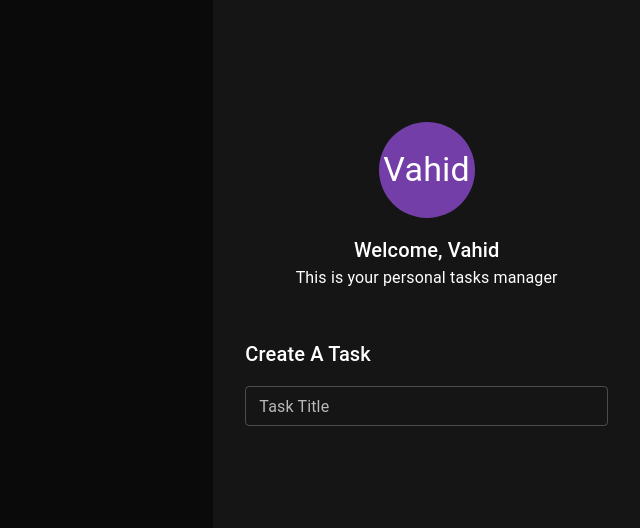
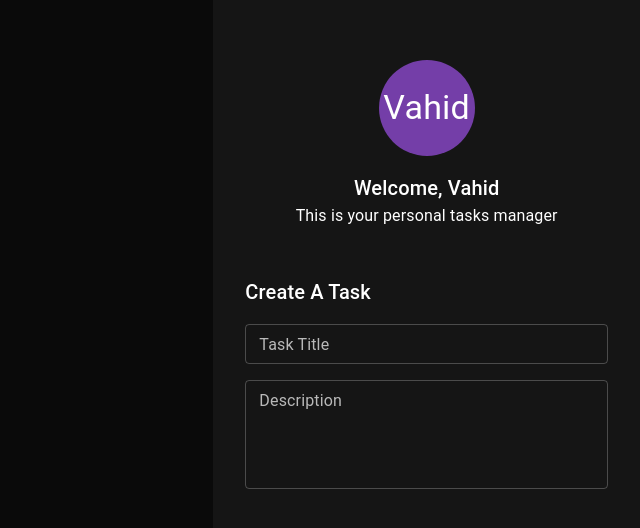
Before and after one commit to SaeedAbi/todo-practice, a React (Create React App) app: page / in a window 1280 px wide. Shown: the part 102-630 px from the top of the page, without its empty margins (640-1280 px from the left). Built offline with nearby package versions, Linux system fonts and the light colour scheme.

Commit message:
:construction: add _TaskDescription component for CreateTaskForm

```diff
--- a/src/components/CreateTaskForm/CreateTaskForm.tsx
+++ b/src/components/CreateTaskForm/CreateTaskForm.tsx
@@ -9,6 +9,7 @@ const CreateTaskForm:FC = ():ReactElement => {
            <Typography component='h2' variant='h6' mb={2}>Create A Task</Typography>
            <Stack spacing={2} sx={{width:'100%'}}>
             <TaskTitle/>
+           <TaskDescription/>
            </Stack>
        </Box>
     );
--- /dev/null
+++ b/src/components/CreateTaskForm/_TaskDescription.tsx
@@ -0,0 +1,31 @@
+import React, {FC, ReactElement} from 'react';
+import {TextField} from "@mui/material";
+import {ITextField} from "./Interfaces/ITextField";
+import PropTypes from "prop-types";
+import TaskTitle from "./_TaskTitle";
+
+const TaskDescription:FC<ITextField> = ({disabled=false,onChange=e=>console.log(e)}):ReactElement => {
+    return (
+        <TextField
+        id='description'
+        name='description'
+        label='Description'
+        placeholder='Description'
+        variant='outlined'
+        size='small'
+        multiline
+        rows={4}
+        fullWidth
+        disabled={disabled}
+        onChange={onChange}
+        />
+    );
+};
+
+TaskTitle.propTypes={
+    onChange:PropTypes.func,
+    disabled:PropTypes.bool,
+}
+
+
+export default TaskDescription;
```
